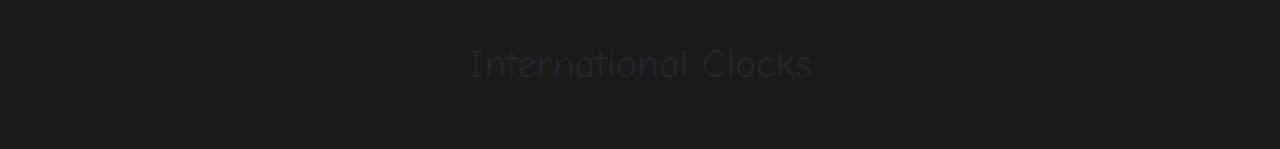
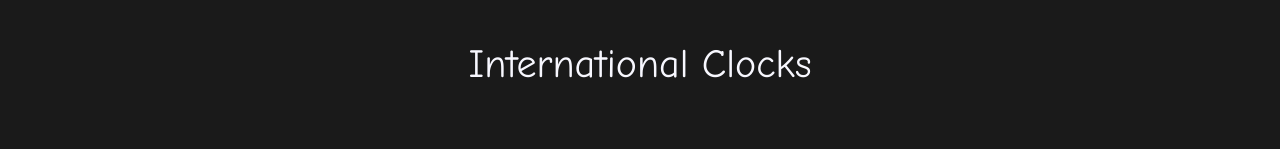
Before and after one commit to jatin77/internationalTime, a plain HTML site: page index.html in a window 1280 px wide. Shown: the top 149 px of the page. Drawn offline with nearby package versions, Linux system fonts and the light colour scheme.

Commit message:
color to h1 tag added

```diff
--- a/style.css
+++ b/style.css
@@ -7,6 +7,7 @@ body{
 h1{
 
   padding:1em;
+  color:#f8f8ff;
   text-align:center;
 }
 
```
